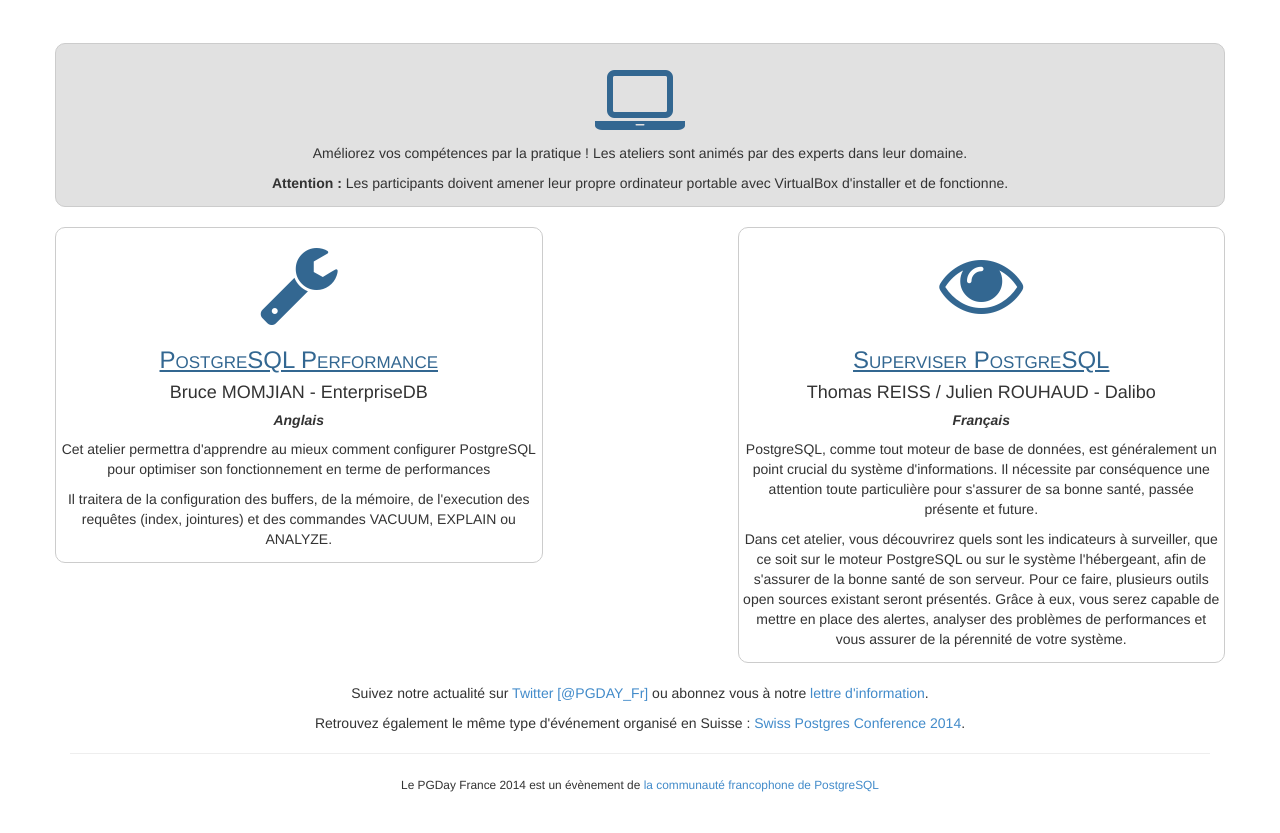
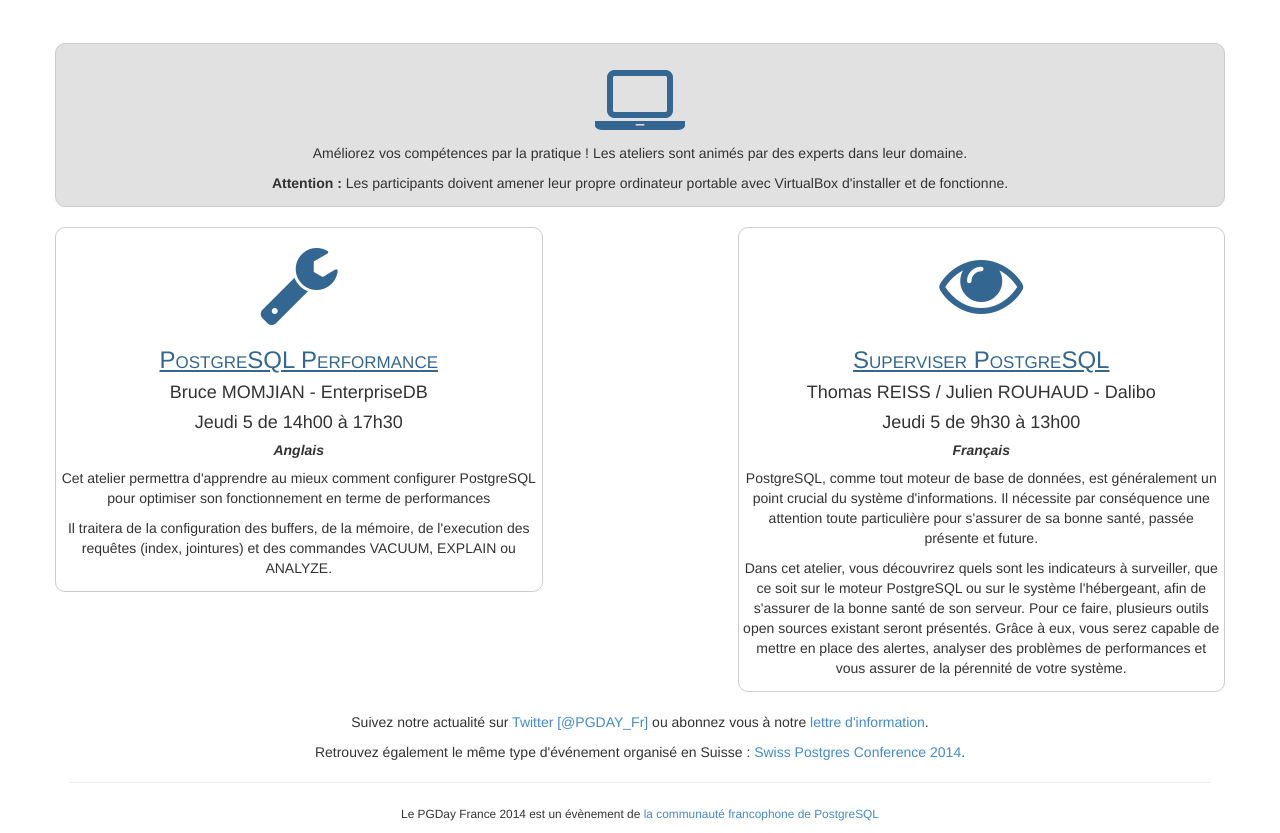
Before and after one commit to postgresqlfr/2024.pgday.fr, a Jekyll site: the page built from ateliers.html, in a window 1280 px wide, cut to the strip 67-900 px from the top of the page. Built offline with Jekyll 4.4.1, drawn with Linux system fonts in a browser that asks for light colours; Markdown is read by kramdown in place of the engine named in the settings.

Commit message:
Add hours for workshops

```diff
--- a/ateliers.html
+++ b/ateliers.html
@@ -20,6 +20,7 @@ title: Ateliers
                   <i class="fa fa-wrench"></i>
                   <h3>PostgreSQL Performance</h3>
                   <h4>Bruce MOMJIAN - EnterpriseDB</h4>
+                  <h4>Jeudi 5 de 14h00 à 17h30</h4>
                   <h5>Anglais</h5>
                   <p>Cet atelier permettra d'apprendre au mieux comment configurer PostgreSQL pour optimiser son fonctionnement en terme de performances</p>
                   <p>Il traitera de la configuration des buffers, de la mémoire, de l'execution des requêtes (index, jointures) et des commandes VACUUM, EXPLAIN ou ANALYZE.</p>
@@ -29,6 +30,7 @@ title: Ateliers
                   <i class="fa fa-eye"></i>
                   <h3>Superviser PostgreSQL</h3>
                   <h4>Thomas REISS / Julien ROUHAUD - Dalibo</h4>
+                  <h4>Jeudi 5 de 9h30 à 13h00</h4>
                   <h5>Français</h5>
                   <p> PostgreSQL, comme tout moteur de base de données, est généralement un point crucial du système
                       d'informations. Il nécessite par conséquence une attention toute particulière pour s'assurer de sa
```
